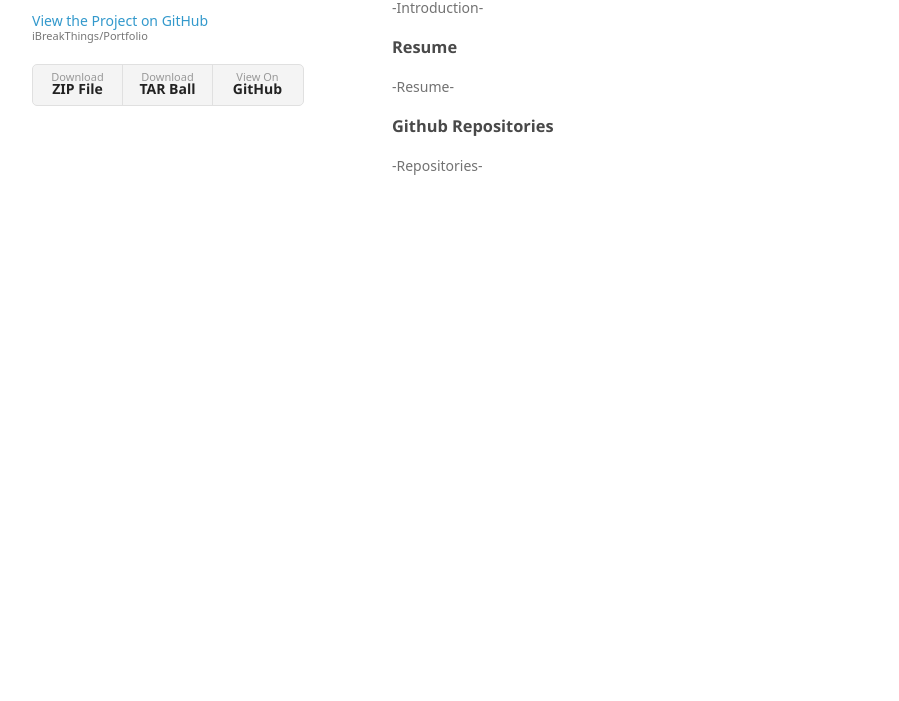
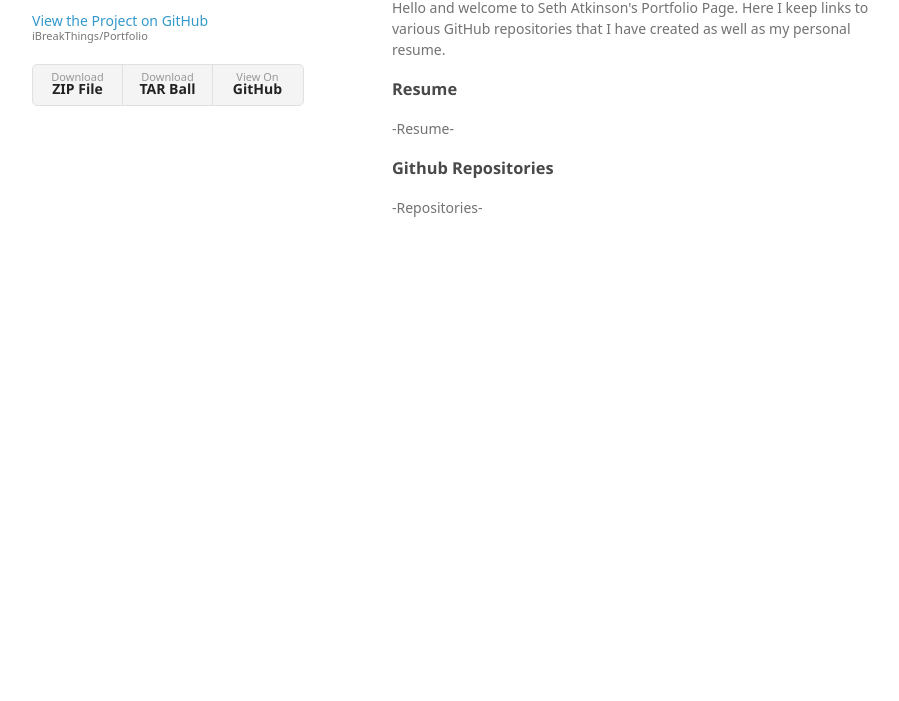
Before and after one commit to iBreakThings/Portfolio, a plain HTML site: page index.html in a window 1280 px wide. Shown: the part 99-800 px from the top of the page, without its empty margins (178-1077 px from the left). Drawn offline with Linux system fonts and the light colour scheme; a web font is replaced by a local one.

Commit message:
Update index.html

```diff
--- a/index.html
+++ b/index.html
@@ -31,7 +31,7 @@
         <h3>
 <a id="welcome-to-github-pages" class="anchor" href="#welcome-to-github-pages" aria-hidden="true"><span aria-hidden="true" class="octicon octicon-link"></span></a>Welcome to My Portfolio.</h3>
 
-<p>-Introduction-</p>
+<p>Hello and welcome to Seth Atkinson's Portfolio Page. Here I keep links to various GitHub repositories that I have created as well as my personal resume.</p>
 
 <h3>
 <a id="designer-templates" class="anchor" href="#designer-templates" aria-hidden="true"><span aria-hidden="true" class="octicon octicon-link"></span></a>Resume</h3>
```
